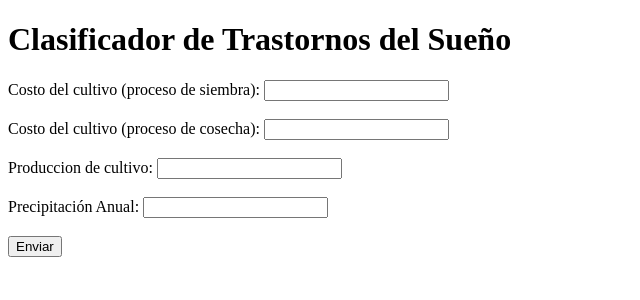
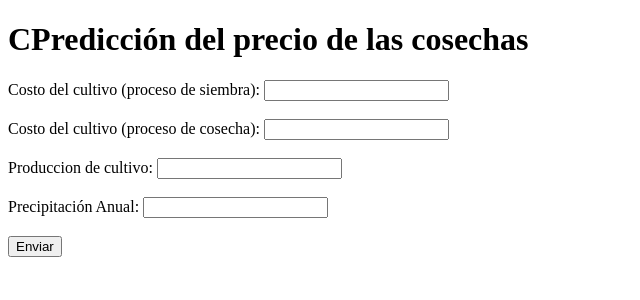
Before and after one commit to JJ1087/precioDeLasCosechas, a Flask app: page / in a window 1280 px wide. Shown: the top 300 px of the page, without its empty margins (0-640 px from the left). Run offline with Flask 3, Linux system fonts and the light colour scheme; parts of the project's set-up code (start-up, migrations or seed data) failed here and were passed over.

Commit message:
corrección formulario4

```diff
--- a/templates/formulario.html
+++ b/templates/formulario.html
@@ -33,7 +33,7 @@
     </script>
 </head>
 <body>
-    <h1>Clasificador de Trastornos del Sueño</h1>
+    <h1>CPredicción del precio de las cosechas</h1>
     <form id="formulario" onsubmit="clasificarTrastorno(event)">
         <label for="CostCultivation">Costo del cultivo (proceso de siembra):</label>
         <input type="text" id="CostCultivation" name="CostCultivation"><br><br>
```
